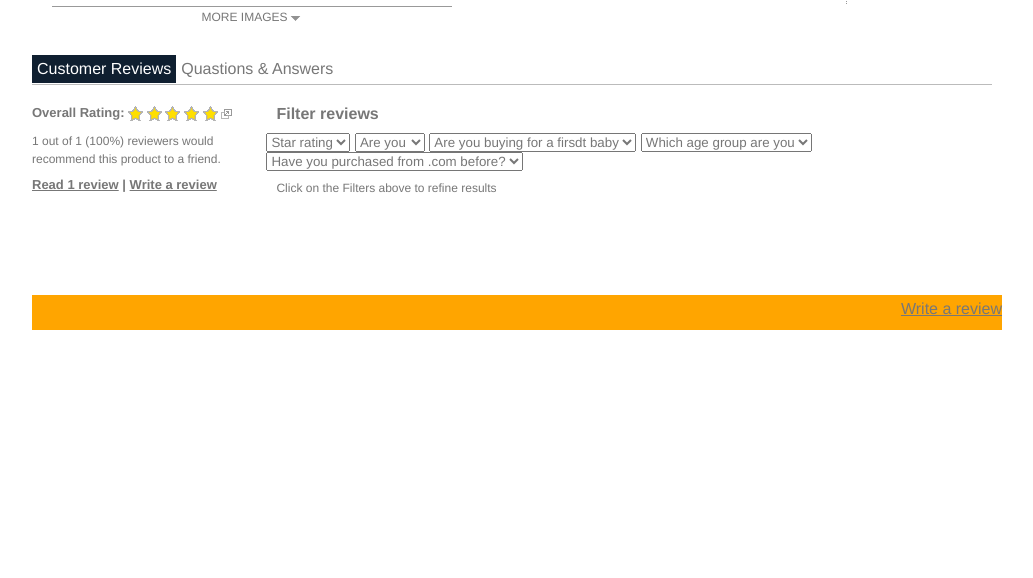
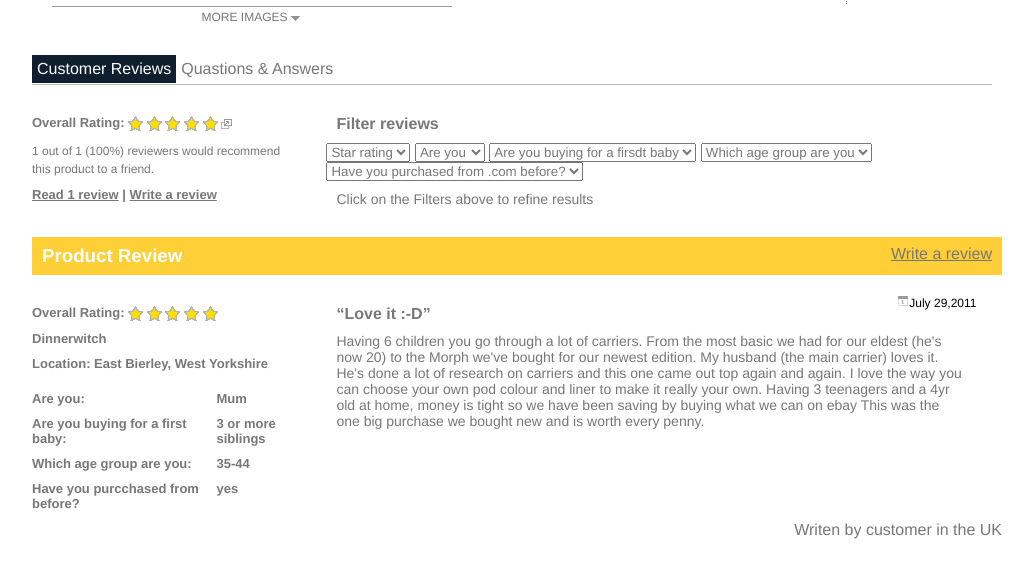
Before and after one commit to hudenko89/projectX, a plain HTML site: page index.html in a window 1280 px wide. Shown: the part 764-1342 px from the top of the page, without its empty margins (123-1156 px from the left). Drawn offline with Linux system fonts and the light colour scheme.

Commit message:
finishing straight line

```diff
--- a/index.html
+++ b/index.html
@@ -290,10 +290,52 @@
             </div>
 
             <div id="productReview">
-                <a href="#" >Write a review</a>
+                <div class="revLeft">
+                    <h3>Product Review</h3>
+                </div>
+                <div class="revRight">
+                    <a href="#" >Write a review</a>
+                </div>
             </div>
 
             <div id="commentBox2">
+                <div class="boxLeft">
+                    <p>Overall Rating:
+                        <img src="image/star.png" />
+                        <img src="image/star.png" />
+                        <img src="image/star.png" />
+                        <img src="image/star.png" />
+                        <img src="image/star.png" />
+                    </p>
+
+                    <p>Dinnerwitch</p>
+
+                    <p>Location: East Bierley, West Yorkshire</p>
+
+                    <div id="categories">
+                        <p class="left">Are you:</p>
+                        <p class="left">Are you buying for a first baby:</p>
+                        <p class="left">Which age group are you:</p>
+                        <p class="left">Have you purcchased from before?</p>
+                    </div>
+
+                    <div id="answers">
+                        <p class="right">Mum</p>
+                        <p class="right">3 or more siblings</p>
+                        <p class="right">35-44</p>
+                        <p class="right">yes</p>
+                    </div>
+                </div>
+
+                <div class="boxRight">
+                    <span class="date"><img src="image/date.jpg" />July 29,2011</span>
+                    <h4>“Love it :-D”</h4>
+                    <p>Having 6 children you go through a lot of carriers. From the most basic we had for our eldest (he's now 20) to the Morph we've bought for our newest edition. My husband (the main carrier) loves it. He's done a lot of research on carriers and this one came out top again and again. I love the way you can choose your own pod colour and liner to make it really your own. Having 3 teenagers and a 4yr old at home, money is tight so we have been saving by buying what we can on ebay This was the one big purchase we bought new and is worth every penny.</p>
+                </div>
+
+                <div id="writenBy">
+                    <span>Writen by customer in the UK</span>
+                </div>
             </div>
         </div>
         <div id="footer">
--- a/style/style.css
+++ b/style/style.css
@@ -371,7 +371,7 @@
 }
 
 #box1Container{
-    margin-top: 10px;
+    margin: 20px 0;
 }
 
 .boxLeft, .boxRight{
@@ -380,8 +380,8 @@
 }
 
 .boxLeft{
-    width: 230px;
-    height: 200px;
+    width: 270px;
+    margin-right: 20px;
 }
 
 .boxLeft span{
@@ -400,7 +400,6 @@
 
 .boxRight{
     width: 650px;
-    height: 200px;
 }
 
 .boxRight h4{
@@ -408,16 +407,51 @@
 }
 
 .boxRight p{
-    font-size: 12px;
+    font-size: 14px;
     margin: 10px;
 }
 
+.boxRight span{
+    float: right;
+    font-size: 12px;
+    color: #000;
+}
 
 #productReview{
     height: 30px;
-    background: orange;
+    background: #FFCF38;
+    padding-top: 8px;
+    margin: 20px 0;
+}
+
+.revLeft{
+   float:left;
+}
+
+.revLeft h3{
+    color: #fff;
+    padding-left: 10px;
+}
+
+.revRight{
+    float: right;
+    padding-right: 10px;
+}
+
+#categories{
+    display:inline-block;
+    width: 170px
+}
+
+#answers{
+    display:inline-block;
+    width: 60px;
+    vertical-align: top;
+    margin-left: 10px;
+}
+
+#writenBy{
     text-align: right;
-    padding-top: 5px;
 }
 /*---/content---*/
 
```
Also changed, not shown: image/date.jpg (added).
